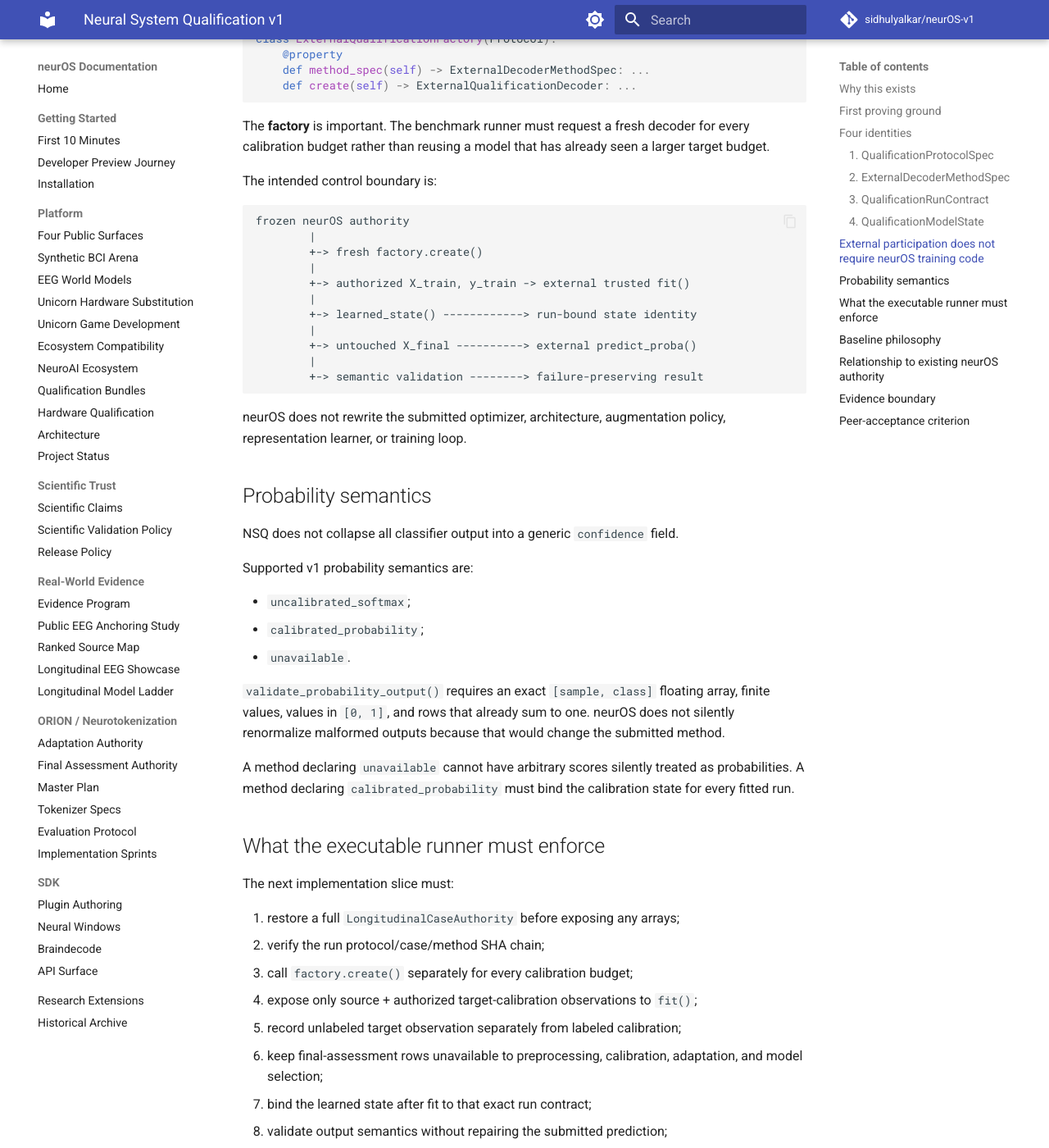
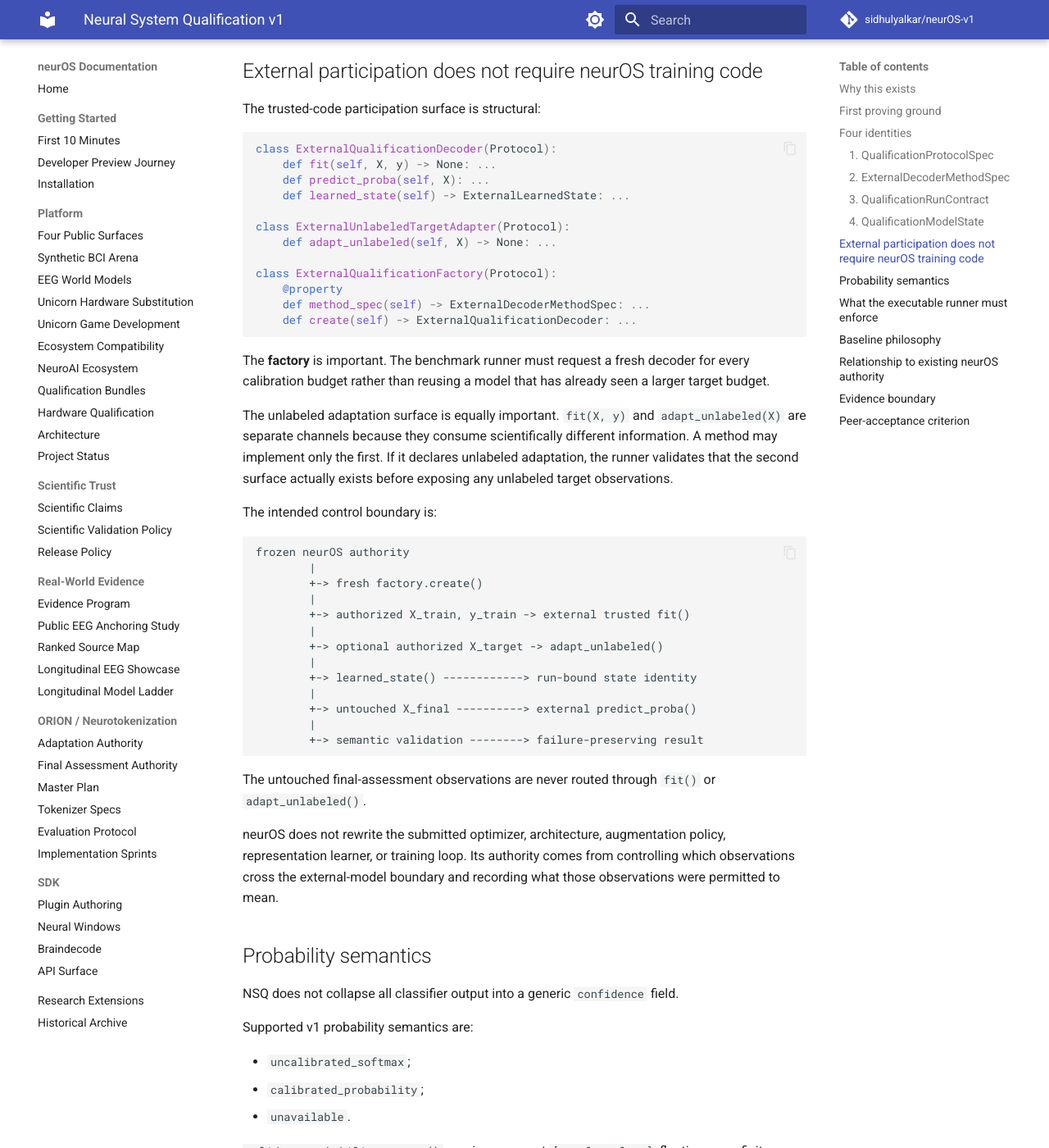
Before and after one commit to sidhulyalkar/neurOS-v1, an MkDocs documentation site: the page built from docs/NEURAL_SYSTEM_QUALIFICATION_V1.md, in a window 1280 px wide and 1400 px high, scrolled down 3691 px. Shown: the whole window at 82% size. Built offline with MkDocs 1.6.1 and Material for MkDocs 9.7.7, drawn with Linux system fonts in a browser that asks for light colours; comment, search, counter and statistics services are not loaded; some of the changed text lies outside the part shown.

Commit message:
Document explicit unlabeled target adaptation path

````diff
--- a/docs/NEURAL_SYSTEM_QUALIFICATION_V1.md
+++ b/docs/NEURAL_SYSTEM_QUALIFICATION_V1.md
@@ -21,7 +21,7 @@ A benchmark row such as `method -> score` hides scientific authority that matter
 - whether failed/OOM/nonconvergent cases disappeared from the aggregate;
 - whether repeated participant-session observations were treated as independent people.
 
-NSQ exists to make those distinctions machine-readable.
+NSQ exists to make those distinctions machine-readable and, where possible, mechanically enforceable.
 
 ## First proving ground
 
@@ -74,6 +74,7 @@ It binds:
 - implementation/package identity and version;
 - input-axis convention;
 - probability semantics;
+- whether the method may consume an explicit unlabeled-target adaptation channel;
 - uncertainty semantics;
 - citation/source reference;
 - deterministic method metadata.
@@ -99,9 +100,11 @@ Its SHA-256 includes:
 
 A run is `zero_shot` only if **all** labeled and unlabeled target-information budgets are zero.
 
+A nonzero unlabeled-target budget is not merely metadata. It requires the method to declare `target_adaptation_mode="unlabeled"` and the fitted decoder to expose the separate `adapt_unlabeled(X)` authority surface. This prevents an experiment from claiming controlled unsupervised adaptation when the benchmark cannot identify where target information entered the method.
+
 ### 4. `QualificationModelState`
 
-The learned state is bound *after fitting* to the method and run that produced it.
+The learned state is bound *after fitting and any authorized adaptation* to the method and run that produced it.
 
 An external adapter reports `ExternalLearnedState` using one of:
 
@@ -125,6 +128,9 @@ class ExternalQualificationDecoder(Protocol):
     def predict_proba(self, X): ...
     def learned_state(self) -> ExternalLearnedState: ...
 
+class ExternalUnlabeledTargetAdapter(Protocol):
+    def adapt_unlabeled(self, X) -> None: ...
+
 class ExternalQualificationFactory(Protocol):
     @property
     def method_spec(self) -> ExternalDecoderMethodSpec: ...
@@ -132,6 +138,8 @@ class ExternalQualificationFactory(Protocol):
 ```
 
 The **factory** is important. The benchmark runner must request a fresh decoder for every calibration budget rather than reusing a model that has already seen a larger target budget.
+
+The unlabeled adaptation surface is equally important. `fit(X, y)` and `adapt_unlabeled(X)` are separate channels because they consume scientifically different information. A method may implement only the first. If it declares unlabeled adaptation, the runner validates that the second surface actually exists before exposing any unlabeled target observations.
 
 The intended control boundary is:
 
@@ -142,6 +150,8 @@ frozen neurOS authority
         |
         +-> authorized X_train, y_train -> external trusted fit()
         |
+        +-> optional authorized X_target -> adapt_unlabeled()
+        |
         +-> learned_state() ------------> run-bound state identity
         |
         +-> untouched X_final ----------> external predict_proba()
@@ -149,7 +159,9 @@ frozen neurOS authority
         +-> semantic validation --------> failure-preserving result
 ```
 
-neurOS does not rewrite the submitted optimizer, architecture, augmentation policy, representation learner, or training loop.
+The untouched final-assessment observations are never routed through `fit()` or `adapt_unlabeled()`.
+
+neurOS does not rewrite the submitted optimizer, architecture, augmentation policy, representation learner, or training loop. Its authority comes from controlling which observations cross the external-model boundary and recording what those observations were permitted to mean.
 
 ## Probability semantics
 
@@ -172,10 +184,10 @@ The next implementation slice must:
 1. restore a full `LongitudinalCaseAuthority` before exposing any arrays;
 2. verify the run protocol/case/method SHA chain;
 3. call `factory.create()` separately for every calibration budget;
-4. expose only source + authorized target-calibration observations to `fit()`;
-5. record unlabeled target observation separately from labeled calibration;
+4. expose only source + authorized labeled target observations to `fit()`;
+5. expose unlabeled target observations only through `adapt_unlabeled()` and only when both the method declaration and run budget authorize them;
 6. keep final-assessment rows unavailable to preprocessing, calibration, adaptation, and model selection;
-7. bind the learned state after fit to that exact run contract;
+7. bind the learned state after all authorized fit/adaptation to that exact run contract;
 8. validate output semantics without repairing the submitted prediction;
 9. preserve failed, skipped, OOM, unavailable, and nonconvergent cases;
 10. emit full SHA-256 identities rather than short fingerprints as scientific joins.
@@ -201,6 +213,8 @@ NSQ is a participation layer over existing contracts, not a replacement for them
 - runtime descriptor lineage (#74) will eventually bind stream/transform semantics to artifact input authority;
 - Arena remains a pre-human systems falsification layer, not evidence of human performance.
 
+The long-term runner should compose those authorities rather than reproduce weaker local versions of them.
+
 ## Evidence boundary
 
 Passing NSQ contracts proves only that a submitted comparison obeys the declared software/scientific authority.
````
